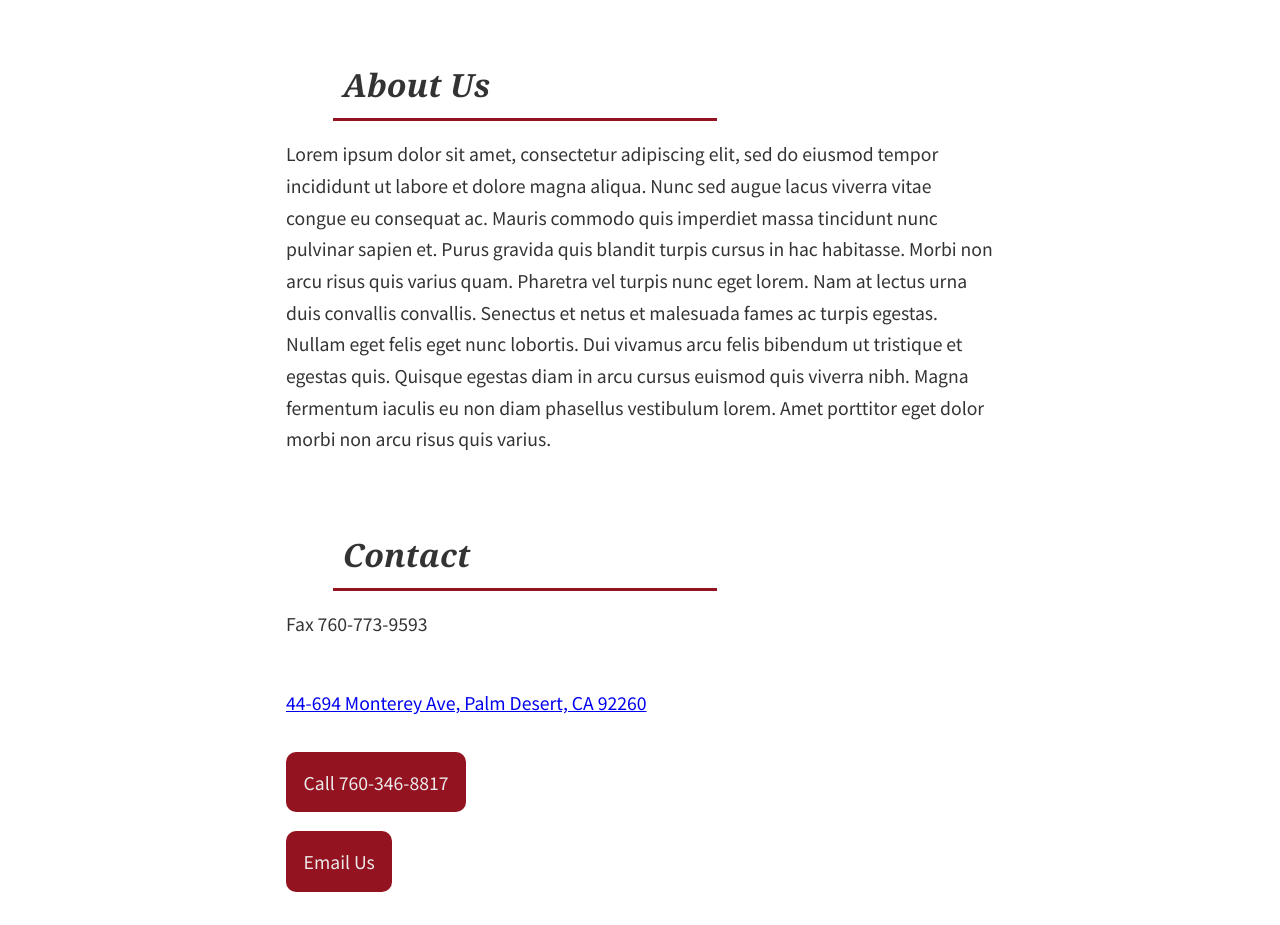
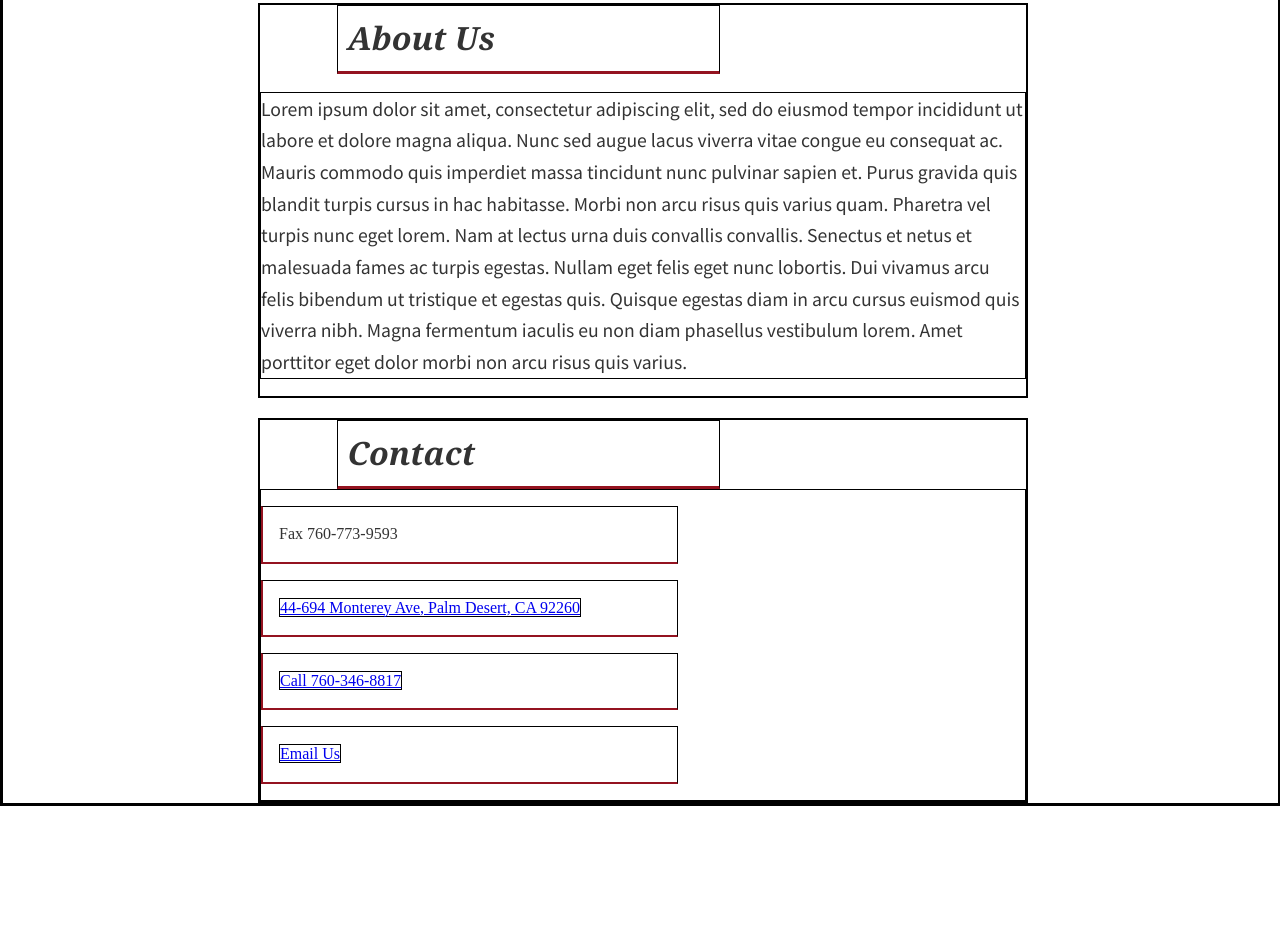
Before and after one commit to jsahlsa/noel_law, a plain HTML site: page index.html in a window 1280 px wide. Shown: the part 1237-2162 px from the top of the page. After the commit the page ends 2043 px from the top, so only its background shows below. Drawn offline with nearby package versions, Linux system fonts and the light colour scheme.

Commit message:
updated style on contact items

```diff
--- a/css/_items.scss
+++ b/css/_items.scss
@@ -21,21 +21,28 @@ h2 {
   //box-shadow: inset 2px -2px 2px $primary-color;
 }
 
-p {
+.info p {
   font-family: $body-font;
   color: $dark-gray;
   font-size: 1.1em;
   line-height: 1.8em;
-  padding: 0 30px 30px 30px;
 }
 
-.contact_info.send_contact {
+contact_wrapper {
+  display: flex;
+}
+
+#contact_wrapper p {
+  border-left: $secondary-color 2px solid;
+  border-bottom: $secondary-color 2px solid;
+  padding: 1em;
   text-decoration: none;
-  color: $light-gray;
-  background: $secondary-color;
-  padding: 1em;
-  border-radius: 10px;
+  color: $dark-gray;
+  max-width: 50%;
 }
+
+
+
 
 // smaller screens
 @media screen and (max-width: 768px) {
--- a/css/styles.scss
+++ b/css/styles.scss
@@ -13,7 +13,7 @@ $body-font: 'Noto Sans TC', sans-serif;
 @import 'items';
 
 * {
-  //border: 1px solid black;
+  border: 1px solid black;
 }
 
 main {
--- a/index.html
+++ b/index.html
@@ -78,25 +78,27 @@
   <div class="all items wrapper">
 
     <div class="page wrapper">
-      <section class="three" id="services">
+      <section class="info" id="services">
         <h2>Services</h2>
         <p>Lorem ipsum dolor sit amet, consectetur adipiscing elit, sed do eiusmod tempor incididunt ut labore et dolore magna aliqua. Nunc sed augue lacus viverra vitae congue eu consequat ac. Mauris commodo quis imperdiet massa tincidunt nunc pulvinar sapien et. Purus gravida quis blandit turpis cursus in hac habitasse. Morbi non arcu risus quis varius quam. Pharetra vel turpis nunc eget lorem. Nam at lectus urna duis convallis convallis. Senectus et netus et malesuada fames ac turpis egestas. Nullam eget felis eget nunc lobortis. Dui vivamus arcu felis bibendum ut tristique et egestas quis. Quisque egestas diam in arcu cursus euismod quis viverra nibh. Magna fermentum iaculis eu non diam phasellus vestibulum lorem. Amet porttitor eget dolor morbi non arcu risus quis varius.</p>
       </section>
     </div>
     <div class="page wrapper">
-      <section class="four" id="about_us">
+      <section class="info" id="about_us">
         <h2>About Us</h2>
         <p>Lorem ipsum dolor sit amet, consectetur adipiscing elit, sed do eiusmod tempor incididunt ut labore et dolore magna aliqua. Nunc sed augue lacus viverra vitae congue eu consequat ac. Mauris commodo quis imperdiet massa tincidunt nunc pulvinar sapien et. Purus gravida quis blandit turpis cursus in hac habitasse. Morbi non arcu risus quis varius quam. Pharetra vel turpis nunc eget lorem. Nam at lectus urna duis convallis convallis. Senectus et netus et malesuada fames ac turpis egestas. Nullam eget felis eget nunc lobortis. Dui vivamus arcu felis bibendum ut tristique et egestas quis. Quisque egestas diam in arcu cursus euismod quis viverra nibh. Magna fermentum iaculis eu non diam phasellus vestibulum lorem. Amet porttitor eget dolor morbi non arcu risus quis varius.</p>
       </section>
     </div>
 
     <div class="page wrapper">
-      <section class="six" id="contact">
+      <section id="contact">
         <h2>Contact</h2>
-        <p id="fax" class="contact_info">Fax 760-773-9593</p>
-        <p><a id="address" class="contact_info" target="_blank" href="https://www.google.com/maps/search/?api=1&query=nancy+noel+law">44-694 Monterey Ave, Palm Desert, CA 92260</a></p>
-        <p><a id="phone" class="contact_info send_contact" href="tel:+1-760-346-8817">Call 760-346-8817</a></p>
-        <p><a id="email" class="contact_info send_contact" href='mailto:info@nnoellaw.com,reception@nnoellaw.com'>Email Us</a></p>
+        <div id="contact_wrapper">
+          <p id="fax" class="contact_info">Fax 760-773-9593</p>
+          <p><a id="address" class="contact_info" target="_blank" href="https://www.google.com/maps/search/?api=1&query=nancy+noel+law">44-694 Monterey Ave, Palm Desert, CA 92260</a></p>
+          <p><a id="phone" class="contact_info send_contact" href="tel:+1-760-346-8817">Call 760-346-8817</a></p>
+          <p><a id="email" class="contact_info send_contact" href='mailto:info@nnoellaw.com,reception@nnoellaw.com'>Email Us</a></p>
+        </div>
         <!-- insert contact form and button -->
         <!-- insert map -->
         <!-- insert address and phone number -->
```
Also changed, not shown: css/styles.css, 1 other file.
